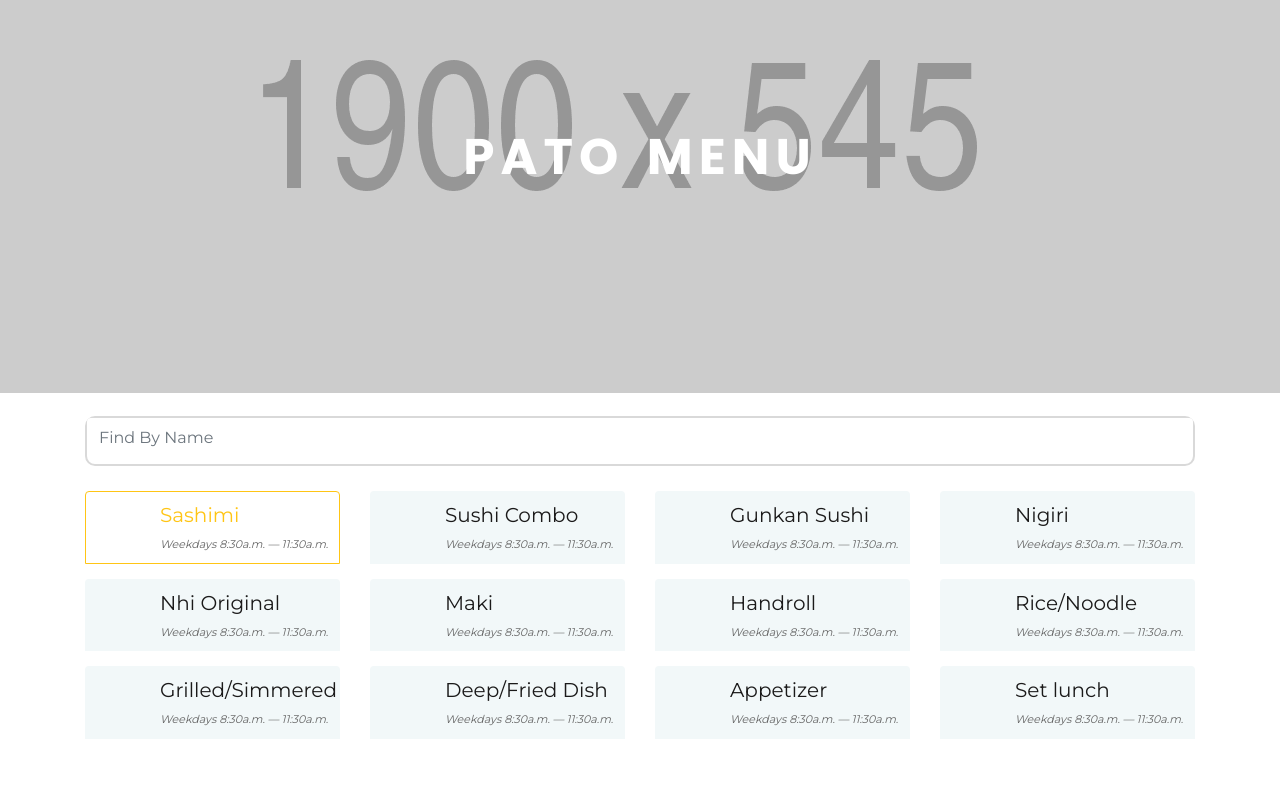
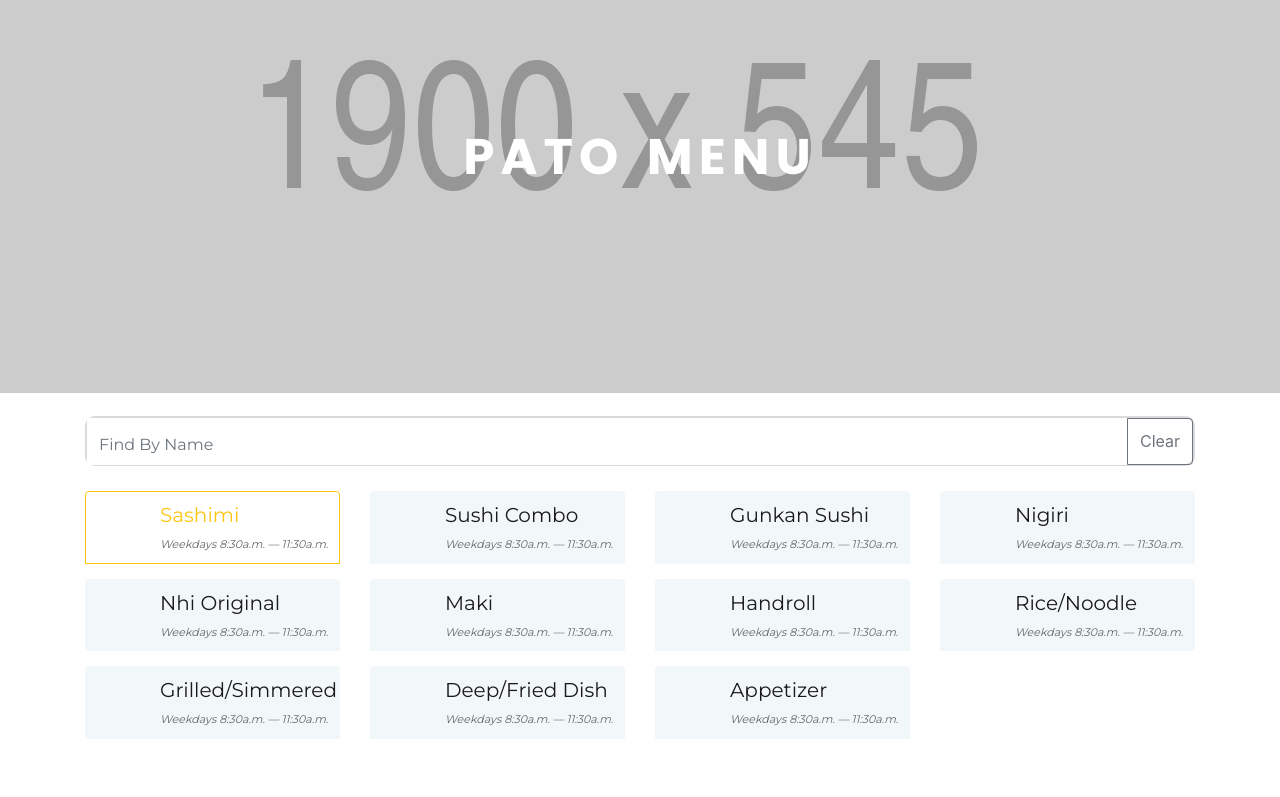
Before and after one commit to nntd2703/menu-onl, a React (Create React App) app: page /order-online in a window 1280 px wide. Shown: the part 152-949 px from the top of the page. Built offline with nearby package versions, Linux system fonts and the light colour scheme.

Commit message:
Coding in Summary Order Tab

```diff
--- a/dishes-utils.js
+++ b/dishes-utils.js
@@ -1,197 +1,197 @@
 export const DISHES_DATA = {
     "Menu": [
-        {
-            "Code": "SL-1",
-            "Name": "Sake Sashimi",
-            "Type": "Set lunch",
-            "Piece": "6",
-            "Description": "Sliced raw fresh salmon",
-            "Price": "82,000"
-        },
-        {
-            "Code": "SL-2",
-            "Name": "Maguro Sashimi",
-            "Type": "Set lunch",
-            "Piece": "6",
-            "Description": "Sliced raw fresh tuna",
-            "Price": "72,000"
-        },
-        {
-            "Code": "SL-3",
-            "Name": "Tako",
-            "Type": "Set lunch",
-            "Piece": "6",
-            "Price": "75,000"
-        },
-        {
-            "Code": "SL-4",
-            "Name": "Moria Wase C",
-            "Type": "Set lunch",
-            "Price": "92,000"
-        },
-        {
-            "Code": "SL-5",
-            "Name": "Ton Katsu",
-            "Type": "Set lunch",
-            "Price": "68,000"
-        },
-        {
-            "Code": "SL-6",
-            "Name": "Kaki Furai",
-            "Type": "Set lunch",
-            "Price": "78,000"
-        },
-        {
-            "Code": "SL-7",
-            "Name": "Ebi No Tenpura",
-            "Type": "Set lunch",
-            "Price": "49,000"
-        },
-        {
-            "Code": "SL-8",
-            "Name": "Ebi Furai",
-            "Type": "Set lunch",
-            "Price": "49,000"
-        },
-        {
-            "Code": "SL-9",
-            "Name": "Tori Tatsuta Age",
-            "Type": "Set lunch",
-            "Price": "49,000"
-        },
-        {
-            "Code": "SL-10",
-            "Name": "Tori Spicy Age",
-            "Type": "Set lunch",
-            "Price": "49,000"
-        },
-        {
-            "Code": "SL-11",
-            "Name": "Tori Tebakara Age",
-            "Type": "Set lunch",
-            "Price": "49,000"
-        },
-        {
-            "Code": "SL-12",
-            "Name": "Unagi No kaba Yaki",
-            "Type": "Set lunch",
-            "Price": "195,000"
-        },
-        {
-            "Code": "SL-13",
-            "Name": "Saba No Shio Yaki",
-            "Type": "Set lunch",
-            "Price": "58,000"
-        },
-        {
-            "Code": "SL-14",
-            "Name": "San ma no shio Yaki",
-            "Type": "Set lunch",
-            "Price": "38,000"
-        },
-        {
-            "Code": "SL-15",
-            "Name": "Wahu Saikuro Steak",
-            "Type": "Set lunch",
-            "Price": "72,000"
-        },
-        {
-            "Code": "SL-16",
-            "Name": "Sake no teri yaki",
-            "Type": "Set lunch",
-            "Price": "88,000"
-        },
-        {
-            "Code": "SL-17",
-            "Name": "Sake atama Yaki",
-            "Type": "Set lunch",
-            "Price": "65,000"
-        },
-        {
-            "Code": "SL-18",
-            "Name": "Ika No Maru Teri Yaki",
-            "Type": "Set lunch",
-            "Price": "88,000"
-        },
-        {
-            "Code": "SL-19",
-            "Name": "Buta no shoga yaki",
-            "Type": "Set lunch",
-            "Price": "52,000"
-        },
-        {
-            "Code": "SL-20",
-            "Name": "Tori Momo No Teri Yaki",
-            "Type": "Set lunch",
-            "Price": "68,000"
-        },
-        {
-            "Code": "SL-21",
-            "Name": "Knoko No ninniku itame",
-            "Type": "Set lunch",
-            "Price": "55,000"
-        },
-        {
-            "Code": "SL-22",
-            "Name": "Ika Geso Ninniku Itame",
-            "Type": "Set lunch",
-            "Price": "68,000"
-        },
-        {
-            "Code": "SL-23",
-            "Name": "Enoki No Gyuni Ku Yaki",
-            "Type": "Set lunch",
-            "Price": "52,000"
-        },
-        {
-            "Code": "SL-24",
-            "Name": "Curry ( Pork / Beef )",
-            "Type": "Set lunch",
-            "Price": "65,000",
-            "Note": "78000 ( Beef)"
-        },
-        {
-            "Code": "SL-25",
-            "Name": "Una Don",
-            "Type": "Set lunch",
-            "Price": "195,000"
-        },
-        {
-            "Code": "SL-26",
-            "Name": "Oyako don",
-            "Type": "Set lunch",
-            "Price": "68,000"
-        },
-        {
-            "Code": "SL-27",
-            "Name": "Katsu Don",
-            "Type": "Set lunch",
-            "Price": "68,000"
-        },
-        {
-            "Code": "SL-28",
-            "Name": "Sushi Moria Wase C",
-            "Type": "Set lunch",
-            "Price": "66,000"
-        },
-        {
-            "Code": "SL-29",
-            "Name": "Sushi Moria Wase H",
-            "Type": "Set lunch",
-            "Price": "72,000"
-        },
-        {
-            "Code": "SL-30",
-            "Name": "Sushi Moria Wase I",
-            "Type": "Set lunch",
-            "Price": "82,000"
-        },
-        {
-            "Code": "SL-31",
-            "Name": "Sushi Moria Wase F",
-            "Type": "Set lunch",
-            "Price": "72,000"
-        },
+        // {
+        //     "Code": "SL-1",
+        //     "Name": "Sake Sashimi",
+        //     "Type": "Set lunch",
+        //     "Piece": "6",
+        //     "Description": "Sliced raw fresh salmon",
+        //     "Price": "82,000"
+        // },
+        // {
+        //     "Code": "SL-2",
+        //     "Name": "Maguro Sashimi",
+        //     "Type": "Set lunch",
+        //     "Piece": "6",
+        //     "Description": "Sliced raw fresh tuna",
+        //     "Price": "72,000"
+        // },
+        // {
+        //     "Code": "SL-3",
+        //     "Name": "Tako",
+        //     "Type": "Set lunch",
+        //     "Piece": "6",
+        //     "Price": "75,000"
+        // },
+        // {
+        //     "Code": "SL-4",
+        //     "Name": "Moria Wase C",
+        //     "Type": "Set lunch",
+        //     "Price": "92,000"
+        // },
+        // {
+        //     "Code": "SL-5",
+        //     "Name": "Ton Katsu",
+        //     "Type": "Set lunch",
+        //     "Price": "68,000"
+        // },
+        // {
+        //     "Code": "SL-6",
+        //     "Name": "Kaki Furai",
+        //     "Type": "Set lunch",
+        //     "Price": "78,000"
+        // },
+        // {
+        //     "Code": "SL-7",
+        //     "Name": "Ebi No Tenpura",
+        //     "Type": "Set lunch",
+        //     "Price": "49,000"
+        // },
+        // {
+        //     "Code": "SL-8",
+        //     "Name": "Ebi Furai",
+        //     "Type": "Set lunch",
+        //     "Price": "49,000"
+        // },
+        // {
+        //     "Code": "SL-9",
+        //     "Name": "Tori Tatsuta Age",
+        //     "Type": "Set lunch",
+        //     "Price": "49,000"
+        // },
+        // {
+        //     "Code": "SL-10",
+        //     "Name": "Tori Spicy Age",
+        //     "Type": "Set lunch",
+        //     "Price": "49,000"
+        // },
+        // {
+        //     "Code": "SL-11",
+        //     "Name": "Tori Tebakara Age",
+        //     "Type": "Set lunch",
+        //     "Price": "49,000"
+        // },
+        // {
+        //     "Code": "SL-12",
+        //     "Name": "Unagi No kaba Yaki",
+        //     "Type": "Set lunch",
+        //     "Price": "195,000"
+        // },
+        // {
+        //     "Code": "SL-13",
+        //     "Name": "Saba No Shio Yaki",
+        //     "Type": "Set lunch",
+        //     "Price": "58,000"
+        // },
+        // {
+        //     "Code": "SL-14",
+        //     "Name": "San ma no shio Yaki",
+        //     "Type": "Set lunch",
+        //     "Price": "38,000"
+        // },
+        // {
+        //     "Code": "SL-15",
+        //     "Name": "Wahu Saikuro Steak",
+        //     "Type": "Set lunch",
+        //     "Price": "72,000"
+        // },
+        // {
+        //     "Code": "SL-16",
+        //     "Name": "Sake no teri yaki",
+        //     "Type": "Set lunch",
+        //     "Price": "88,000"
+        // },
+        // {
+        //     "Code": "SL-17",
+        //     "Name": "Sake atama Yaki",
+        //     "Type": "Set lunch",
+        //     "Price": "65,000"
+        // },
+        // {
+        //     "Code": "SL-18",
+        //     "Name": "Ika No Maru Teri Yaki",
+        //     "Type": "Set lunch",
+        //     "Price": "88,000"
+        // },
+        // {
+        //     "Code": "SL-19",
+        //     "Name": "Buta no shoga yaki",
+        //     "Type": "Set lunch",
+        //     "Price": "52,000"
+        // },
+        // {
+        //     "Code": "SL-20",
+        //     "Name": "Tori Momo No Teri Yaki",
+        //     "Type": "Set lunch",
+        //     "Price": "68,000"
+        // },
+        // {
+        //     "Code": "SL-21",
+        //     "Name": "Knoko No ninniku itame",
+        //     "Type": "Set lunch",
+        //     "Price": "55,000"
+        // },
+        // {
+        //     "Code": "SL-22",
+        //     "Name": "Ika Geso Ninniku Itame",
+        //     "Type": "Set lunch",
+        //     "Price": "68,000"
+        // },
+        // {
+        //     "Code": "SL-23",
+        //     "Name": "Enoki No Gyuni Ku Yaki",
+        //     "Type": "Set lunch",
+        //     "Price": "52,000"
+        // },
+        // {
+        //     "Code": "SL-24",
+        //     "Name": "Curry ( Pork / Beef )",
+        //     "Type": "Set lunch",
+        //     "Price": "65,000",
+        //     "Note": "78000 ( Beef)"
+        // },
+        // {
+        //     "Code": "SL-25",
+        //     "Name": "Una Don",
+        //     "Type": "Set lunch",
+        //     "Price": "195,000"
+        // },
+        // {
+        //     "Code": "SL-26",
+        //     "Name": "Oyako don",
+        //     "Type": "Set lunch",
+        //     "Price": "68,000"
+        // },
+        // {
+        //     "Code": "SL-27",
+        //     "Name": "Katsu Don",
+        //     "Type": "Set lunch",
+        //     "Price": "68,000"
+        // },
+        // {
+        //     "Code": "SL-28",
+        //     "Name": "Sushi Moria Wase C",
+        //     "Type": "Set lunch",
+        //     "Price": "66,000"
+        // },
+        // {
+        //     "Code": "SL-29",
+        //     "Name": "Sushi Moria Wase H",
+        //     "Type": "Set lunch",
+        //     "Price": "72,000"
+        // },
+        // {
+        //     "Code": "SL-30",
+        //     "Name": "Sushi Moria Wase I",
+        //     "Type": "Set lunch",
+        //     "Price": "82,000"
+        // },
+        // {
+        //     "Code": "SL-31",
+        //     "Name": "Sushi Moria Wase F",
+        //     "Type": "Set lunch",
+        //     "Price": "72,000"
+        // },
         {
             "Code": "SA-32",
             "Name": "Sake Sashimi",
--- /dev/null
+++ b/src/components/OrderFood/MenuItem.js
@@ -0,0 +1,33 @@
+import React from "react";
+import {Item} from "./Item";
+import {NavigationItem} from "./NavItem";
+
+export const MenuItem = (props) => {
+    const {findDishesKey, data, DISHES_DATA_MENU, navOnClicked} = props;
+
+    const dishesListData = !findDishesKey ? data : [{
+        isSelected: true,
+        dishesList: DISHES_DATA_MENU.filter((item) => {
+            const name = item.Name ? item.Name.toLowerCase() : null;
+            return name ? name.includes(findDishesKey.toLowerCase()) : false;
+        }),
+    }];
+
+    return (
+        <>
+            {!findDishesKey ? <ul className="mp-menu-tab-nav nav nav-tabs" role="tablist">
+                {data.map((item) => <NavigationItem item={item} key={item.Code} navOnClicked={navOnClicked}/>)}
+            </ul> : null}
+            {dishesListData.map((item) => <div className="tab-content menu-tab-content" key={item.Code} >
+                <div className={`tab-pane fade ${item.isSelected ? "show active" : null}`} id={item.key} role="tabpanel"
+                     aria-labelledby={item.key}>
+                    <div className="tab-pane-details row">
+                        {item.dishesList.map((detail) => (
+                            <Item detail={detail} key={detail.Code}/>
+                        ))}
+                    </div>
+                </div>
+            </div>)}
+        </>
+    )
+}
--- /dev/null
+++ b/src/components/OrderFood/SummaryOrderPanel.js
@@ -0,0 +1,9 @@
+import React from "react";
+
+export const SummaryOrderPanel = (props) => {
+    return (
+        <div className="content container">
+            <p> hello this is a bottom div</p>
+        </div>
+    );
+};
--- a/src/components/OrderFood/index.js
+++ b/src/components/OrderFood/index.js
@@ -1,13 +1,12 @@
 import React, {Component} from 'react';
-import {NavigationItem} from "./NavItem";
-
+import $ from "jquery";
+import {DISHES_DATA} from "../../../dishes-utils";
+import {Button, Form, InputGroup} from "react-bootstrap";
+import {MenuItem} from "./MenuItem";
+import {SummaryOrderPanel} from "./SummaryOrderPanel";
 
 import ImageMenuHeader from "../../images/header-menu-01.jpg";
 import ImageTitle from "../../images/bg-title-page-01.jpg";
-import $ from "jquery";
-import {Item} from "./Item";
-import {DISHES_DATA} from "../../../dishes-utils";
-import {Form} from "react-bootstrap";
 
 class OrderFood extends Component {
     constructor(props) {
@@ -15,7 +14,7 @@ class OrderFood extends Component {
 
         const DISHES_DATA_MENU = DISHES_DATA.Menu;
         this.DISHES_DATA_MENU = DISHES_DATA_MENU;
-        const type = DISHES_DATA.Type;
+        const type = DISHES_DATA.Type.filter((item) => item.Code !== 'SL');
         const data = type.map((item, index) => {
             const dishesList = [];
             DISHES_DATA_MENU.forEach((detail) => {
@@ -37,10 +36,7 @@ class OrderFood extends Component {
 
         this.state = {
             data,
-            findDishesKey: '',
-            navigationLayout: [],
-            tabContentFilterItem: [],
-            tabContentAllItem: [],
+            findDishesKey: undefined,
         };
     }
     componentDidMount() {
@@ -53,8 +49,6 @@ class OrderFood extends Component {
                 });
             });
         });
-
-        this.handleRenderLayout();
     }
 
     navOnClicked = (keyItem) => {
@@ -66,52 +60,9 @@ class OrderFood extends Component {
         }));
     };
 
-    handleRenderLayout = (findDishesKey) => {
-        const { data, tabContentAllItem } = this.state;
-        const navigationLayout = [];
-        const tabContentFilterItem = [];
-        if (findDishesKey) {
-            const result = this.DISHES_DATA_MENU.filter((item) => {
-                const name = item.Name ? item.Name.toLowerCase() : null;
-                return name ? name.includes(findDishesKey.toLowerCase()) : false;
-            });
-            tabContentFilterItem.push(
-                <div className="tab-content menu-tab-content">
-                    <div className="tab-pane fade show active" id="tab-1" role="tabpanel" aria-labelledby="true">
-                        <div className="tab-pane-details row">
-                            {result.map((detail) => (
-                                <Item detail={detail} key={detail.Code} />
-                            ))}
-                        </div>
-                    </div>
-                </div>)
-        } else if (tabContentAllItem.length === 0) {
-            data.forEach((item) => {
-                const { key, isSelected } = item;
-                navigationLayout.push(<NavigationItem item={item} key={item.Code} navOnClicked={this.navOnClicked}/>);
-                tabContentAllItem.push(
-                    <div className="tab-content menu-tab-content">
-                        <div className={`tab-pane fade ${isSelected ? "show active" : null}`} id={key} role="tabpanel" aria-labelledby={key}>
-                            <div className="tab-pane-details row">
-                                {item.dishesList.map((detail) => (
-                                    <Item detail={detail} key={detail.Code} />
-                                ))}
-                            </div>
-                        </div>
-                    </div>)
-            });
-            console.log('tabContentAllItem', tabContentAllItem);
-        }
-        this.setState({
-            navigationLayout,
-            tabContentFilterItem,
-        })
-    };
+    render() {
+        const { data, findDishesKey } = this.state;
 
-    render() {
-        const { navigationLayout, tabContentAllItem, tabContentFilterItem, findDishesKey} = this.state;
-        const tabContent = !findDishesKey ? tabContentAllItem : tabContentFilterItem;
-        console.log('tabContent', tabContent);
         return (
             <div className="order-food">
                 <section className="bg-title-page flex-c-m p-t-160 p-b-80 p-l-15 p-r-15"
@@ -122,25 +73,34 @@ class OrderFood extends Component {
                 </section>
                 <div className="container p-t-20 p-b-20">
                     <div className="wrap-inputname size12 bo2 bo-rad-10 m-t-3 m-b-23">
+                        <InputGroup>
                             <Form.Control
-                            className="bo-rad-10 sizefull txt10 p-l-20"
+                                className="search-dishes-input bo-rad-10 sizefull txt10 p-l-20"
                                 type="text"
                                 placeholder="Find By Name"
                                 name="username"
-                            value={this.state.findDishesKey}
+                                value={findDishesKey}
                                 onChange={(e) => {
                                     this.setState({
                                         findDishesKey: e.target.value,
-                                }, () => {
-                                    this.handleRenderLayout(this.state.findDishesKey);
                                     })
                                 }}
                             />
+                            <InputGroup.Append>
+                                <Button variant="outline-secondary" onClick={() => {
+                                    this.setState({
+                                        findDishesKey: '',
+                                    })
+                                }}>Clear</Button>
+                            </InputGroup.Append>
+                        </InputGroup>
                     </div>
-                    {!findDishesKey ? <ul className="mp-menu-tab-nav nav nav-tabs" role="tablist">
-                            {navigationLayout}
-                        </ul> : null}
-                    {tabContent}
+                    {<MenuItem
+                        DISHES_DATA_MENU={this.DISHES_DATA_MENU}
+                        data={data}
+                        findDishesKey={findDishesKey}
+                        navOnClicked={this.navOnClicked}
+                    />}
                 </div>
                 <section
                     className="section-lunch bgwhite">
@@ -157,9 +117,7 @@ class OrderFood extends Component {
                     </div>
                 </section>
                 <div className="total-order" align="center">
-                    <div className="content container">
-                        <p> hello this is a bottom div</p>
-                    </div>
+                    <SummaryOrderPanel/>
                 </div>
             </div>
         );
--- a/src/components/OrderFood/styles.scss
+++ b/src/components/OrderFood/styles.scss
@@ -4,6 +4,11 @@
   input::-webkit-inner-spin-button {
     -webkit-appearance: none;
     margin: 0;
+  }
+
+  .search-dishes-input {
+    height: calc(1.5em + .75rem + 10.5px);
+    padding: 0.375rem 0.75rem 0 0.75rem;
   }
 
   .mp-menu-tab-nav {
@@ -115,7 +120,9 @@
     bottom:0px;
     .content {
       background-color: red;
-      height: 77px;
+      height: 67px;
+      margin-bottom: 10px;
+      border-radius: 20px;
       p {
         color: #ffffff;
       }
--- a/src/styles/css/components/OrderFood/styles.css
+++ b/src/styles/css/components/OrderFood/styles.css
@@ -5,6 +5,9 @@
   .order-food input::-webkit-inner-spin-button {
     -webkit-appearance: none;
     margin: 0; }
+  .order-food .search-dishes-input {
+    height: calc(1.5em + .75rem + 10.5px);
+    padding: 0.375rem 0.75rem 0 0.75rem; }
   .order-food .mp-menu-tab-nav {
     border-bottom: none;
     display: block;
@@ -79,6 +82,8 @@ i {
     bottom: 0px; }
     .order-food .total-order .content {
       background-color: red;
-      height: 77px; }
+      height: 67px;
+      margin-bottom: 10px;
+      border-radius: 20px; }
       .order-food .total-order .content p {
         color: #ffffff; }
```
Lines whose indentation alone changed are shown as unchanged.
